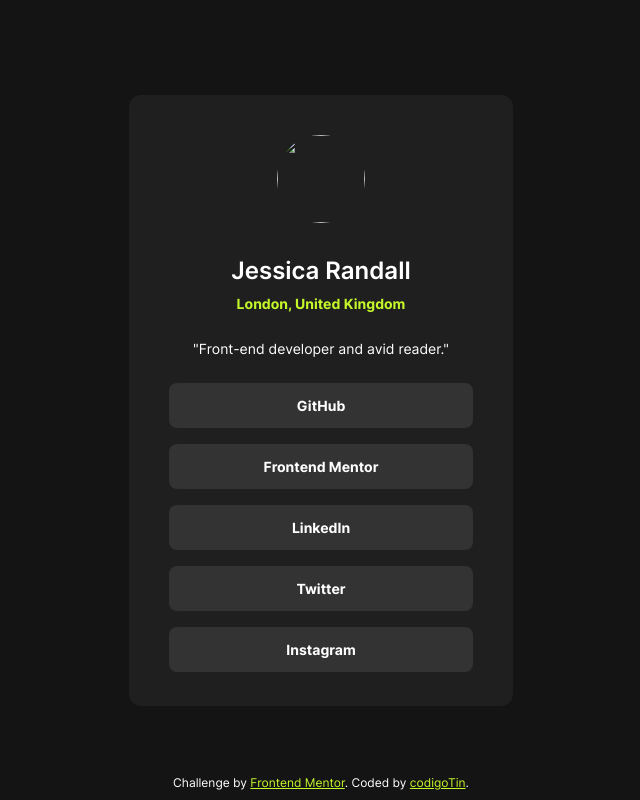
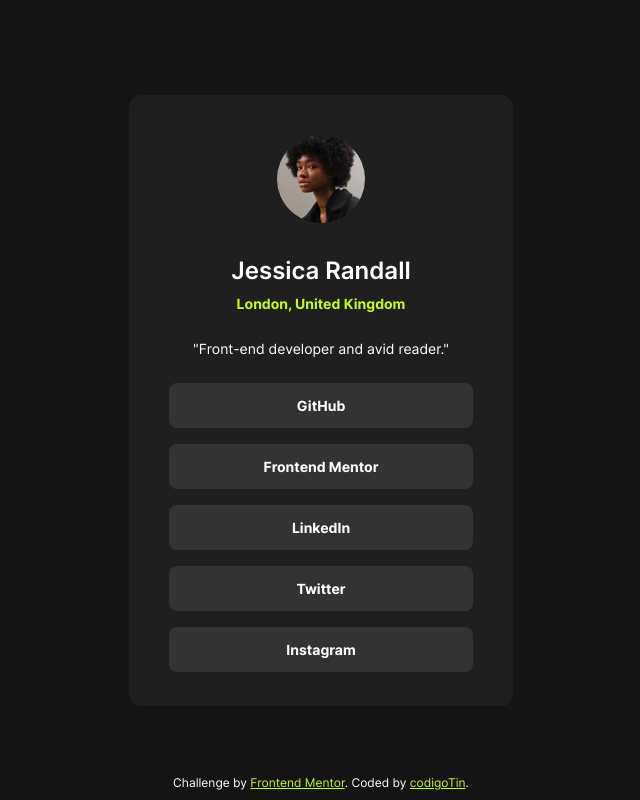
Before and after one commit to codigotin/social-links, a plain HTML site: page index.html in a window 1280 px wide. Shown: the whole page, without its empty margins (319-959 px from the left). Drawn offline with Linux system fonts and the light colour scheme; the site is published under a folder, as on GitHub Pages, so addresses that start at the root find nothing.

Commit message:
Bug Fix Picture

```diff
--- a/index.html
+++ b/index.html
@@ -20,7 +20,7 @@
 
     <div class="profile-info">
       <div class="picture">
-        <img src="/assets/images/avatar-jessica.jpeg" alt="">
+        <img src="assets/images/avatar-jessica.jpeg" alt="Social Picture">
       </div>
 
       <div class="info">
```
